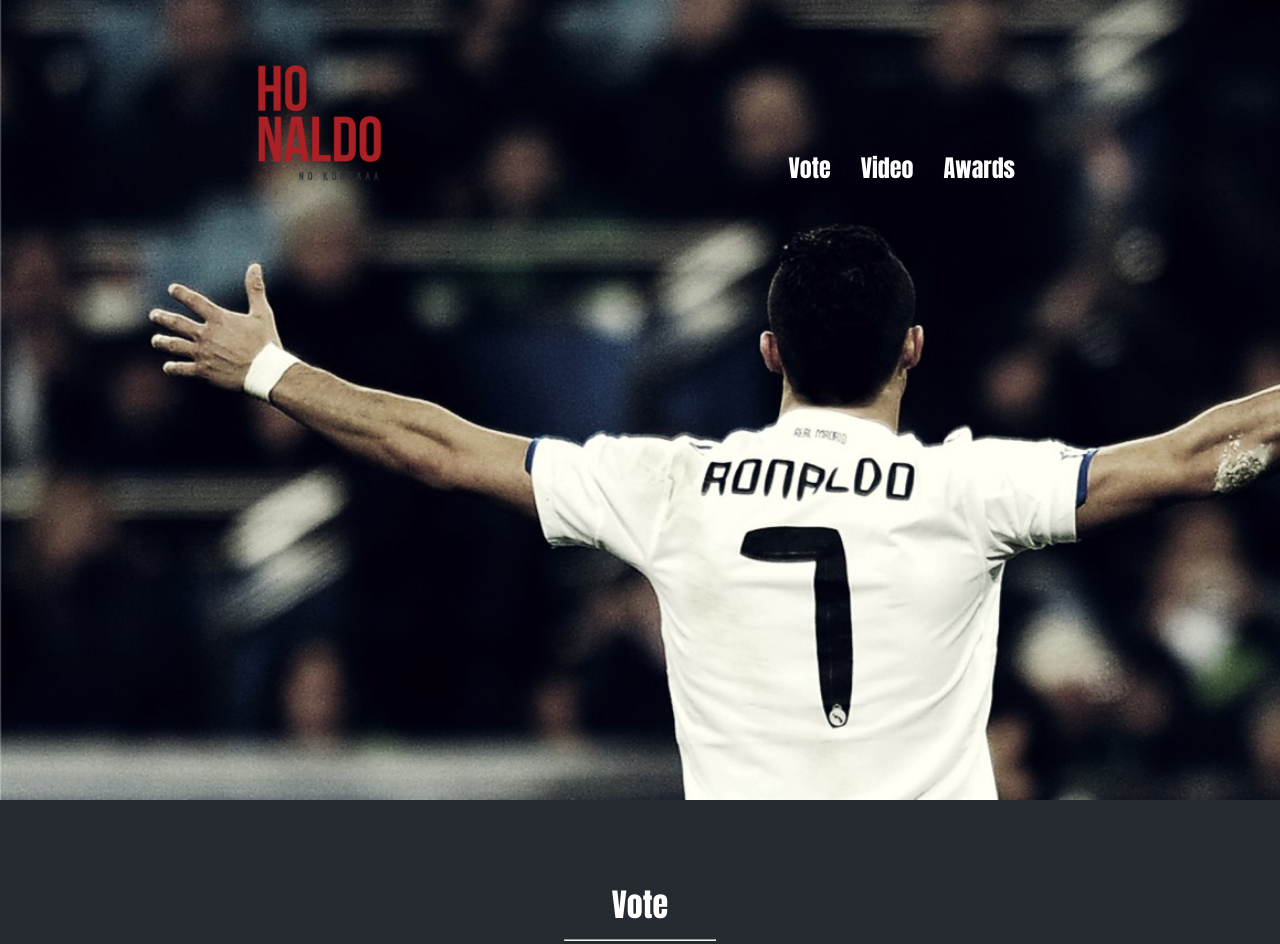
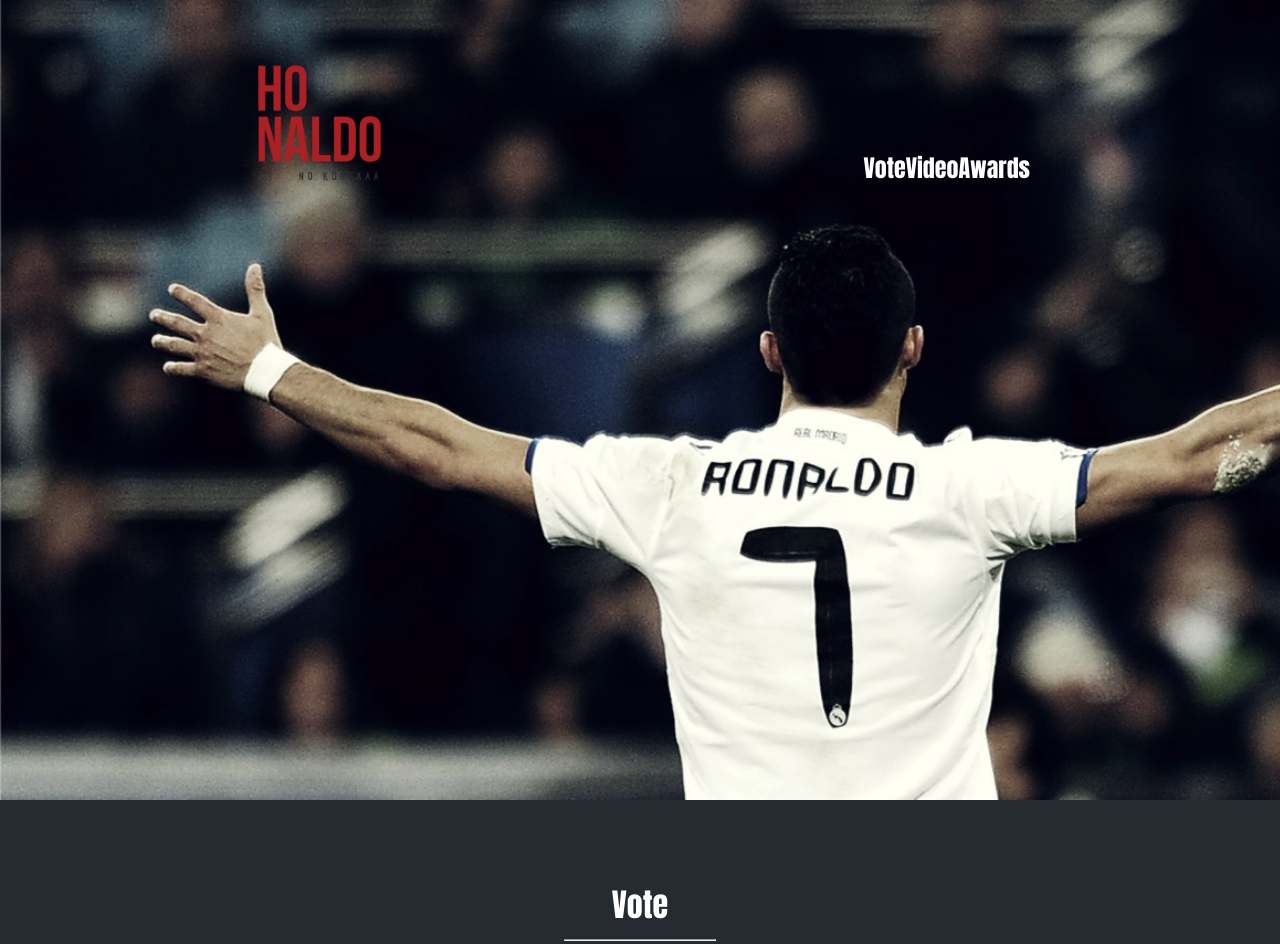
Before and after one commit to osw00817/Ronaldo, a plain HTML site: page index.html in a window 1280 px wide. Shown: the top 944 px of the page. Drawn offline with nearby package versions, Linux system fonts and the light colour scheme.

Commit message:
Update Nav.css

```diff
--- a/Nav.css
+++ b/Nav.css
@@ -29,8 +29,8 @@
     color:white;
     text-decoration: none;
     margin-top:150px;
-    margin-right:15px;
-    margin-left:15px;
+    margin-right:0px;
+    margin-left:0px;
     float:right;
 }
 
```
